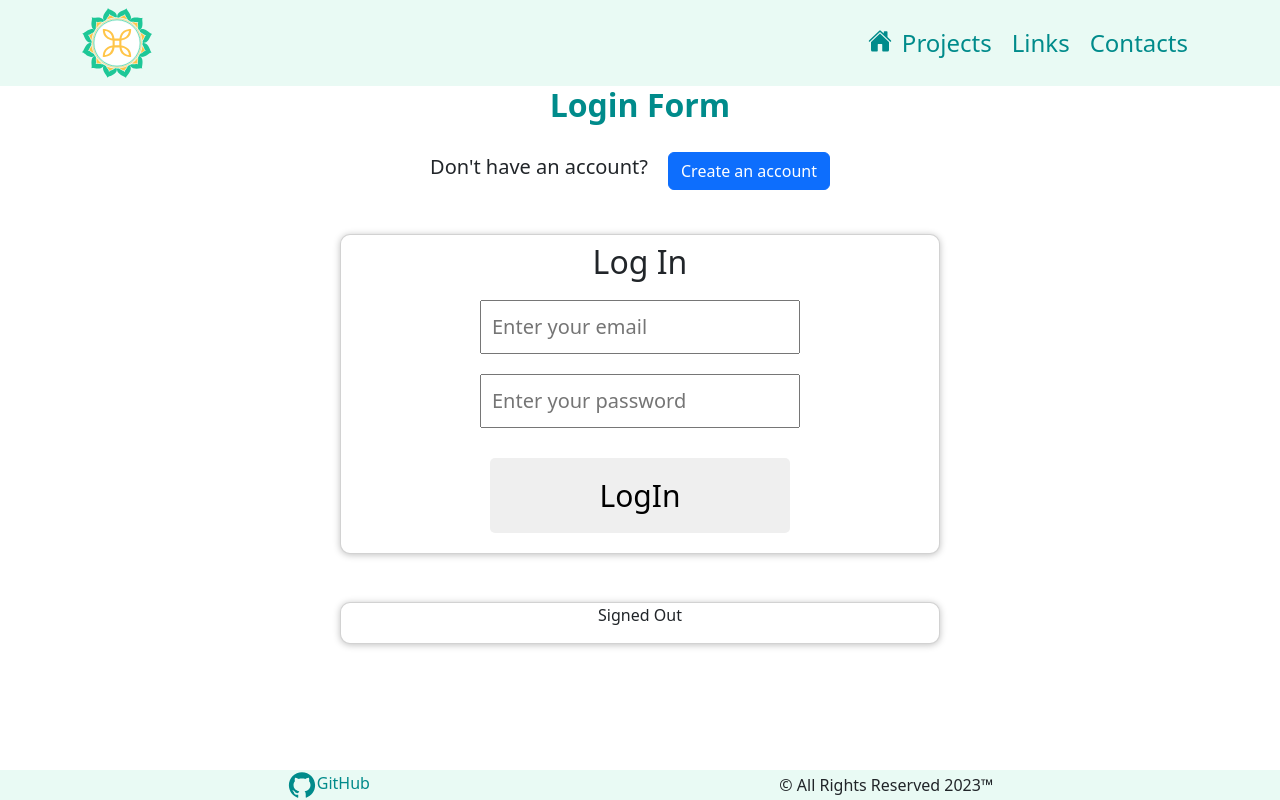
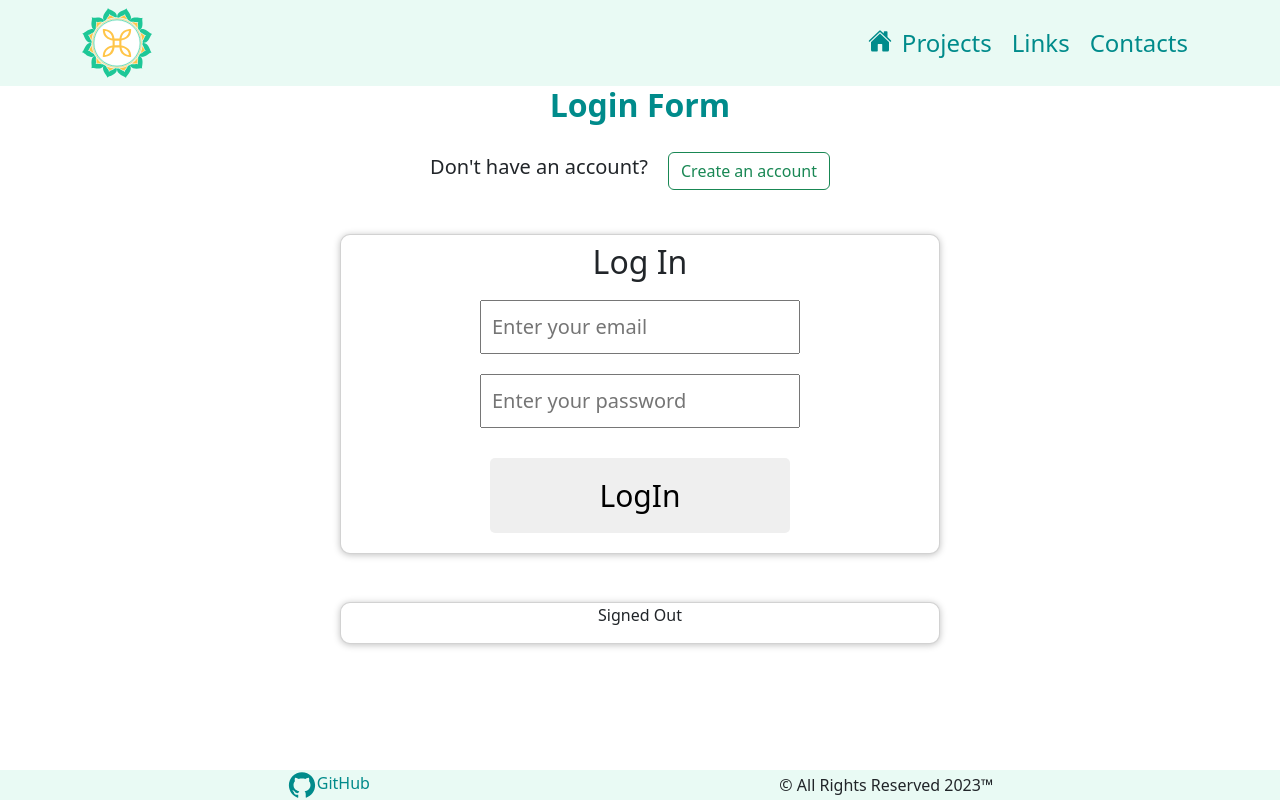
Before and after one commit to TimurTairov/My-Portfolio, a React (Create React App) app: page /project/1 in a window 1280 px wide. Built offline with nearby package versions, Linux system fonts and the light colour scheme; no server answers.

Commit message:
commit 2.3 login button

```diff
--- a/src/projects/02_login/Login.js
+++ b/src/projects/02_login/Login.js
@@ -21,12 +21,12 @@ const Login = () => {
         {login ?
           <>
             <h5>Do you have an account?</h5>
-            <Button onClick={handleLogin}> Login an account </Button>
+            <Button onClick={handleLogin} variant={'outline-success'}> Login an account </Button>
           </>
           :
           <>
             <h5>Don't have an account?</h5>
-            <Button onClick={handleLogin}> Create an account </Button>
+            <Button onClick={handleLogin} variant={'outline-success'}> Create an account </Button>
           </>
         }
       </div>
--- a/src/projects/03_jsonplaceholder/UserList.js
+++ b/src/projects/03_jsonplaceholder/UserList.js
@@ -33,7 +33,7 @@ const UserList = () => {
       <a href={API_URL} target="_blank" rel="noreferrer">{API_URL}</a>
 
       <div style={{ textAlign: 'center' }}>
-        <Button onClick={click} variant={'outline-success'}>Show data</Button>
+        <Button onClick={click} variant={'outline-success'}>{showData ? 'Hide data' : 'Show data'}</Button>
       </div>
       <div className='card-list'>
         <div className='card-container'>
```
Also changed, not shown: gitinfo.txt.
